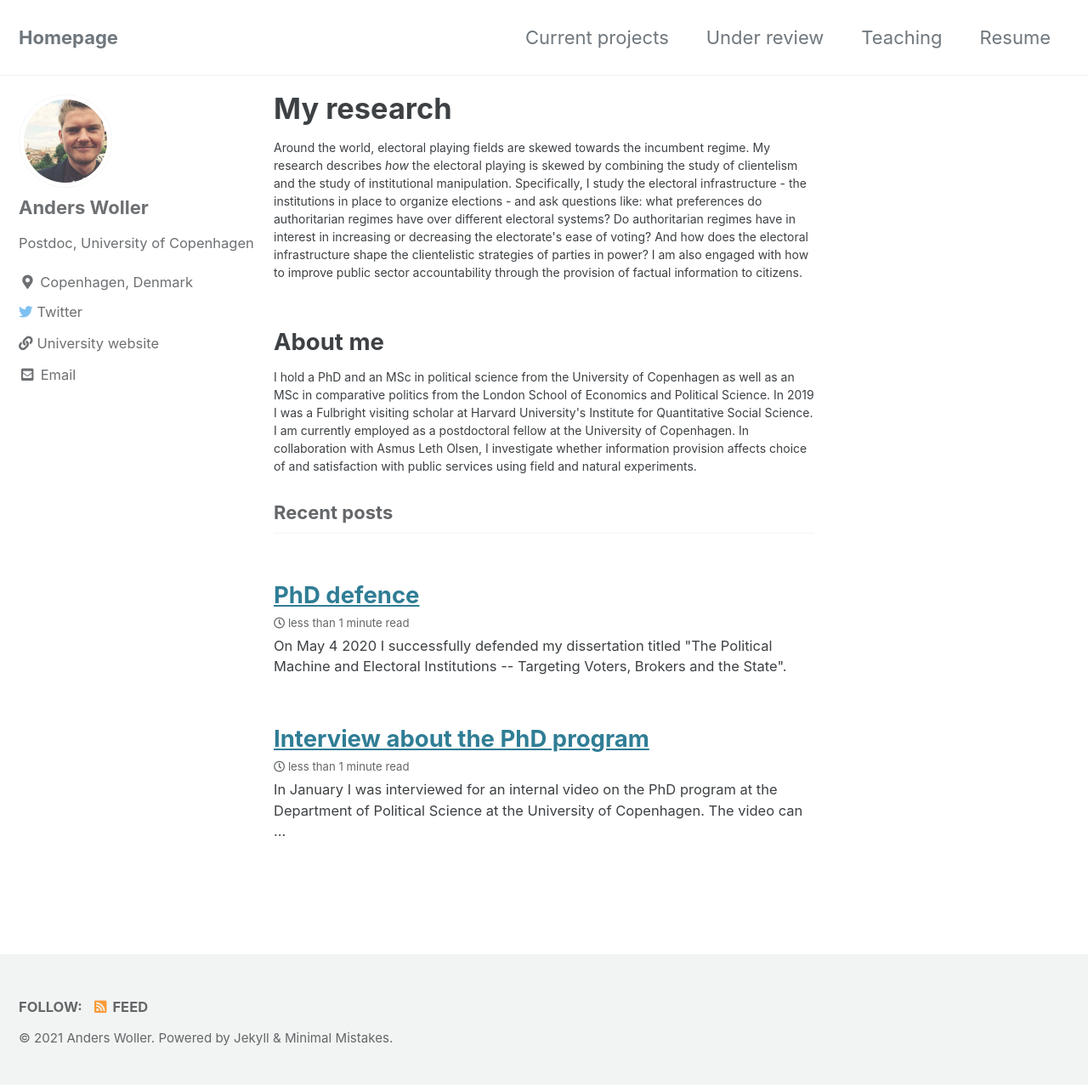
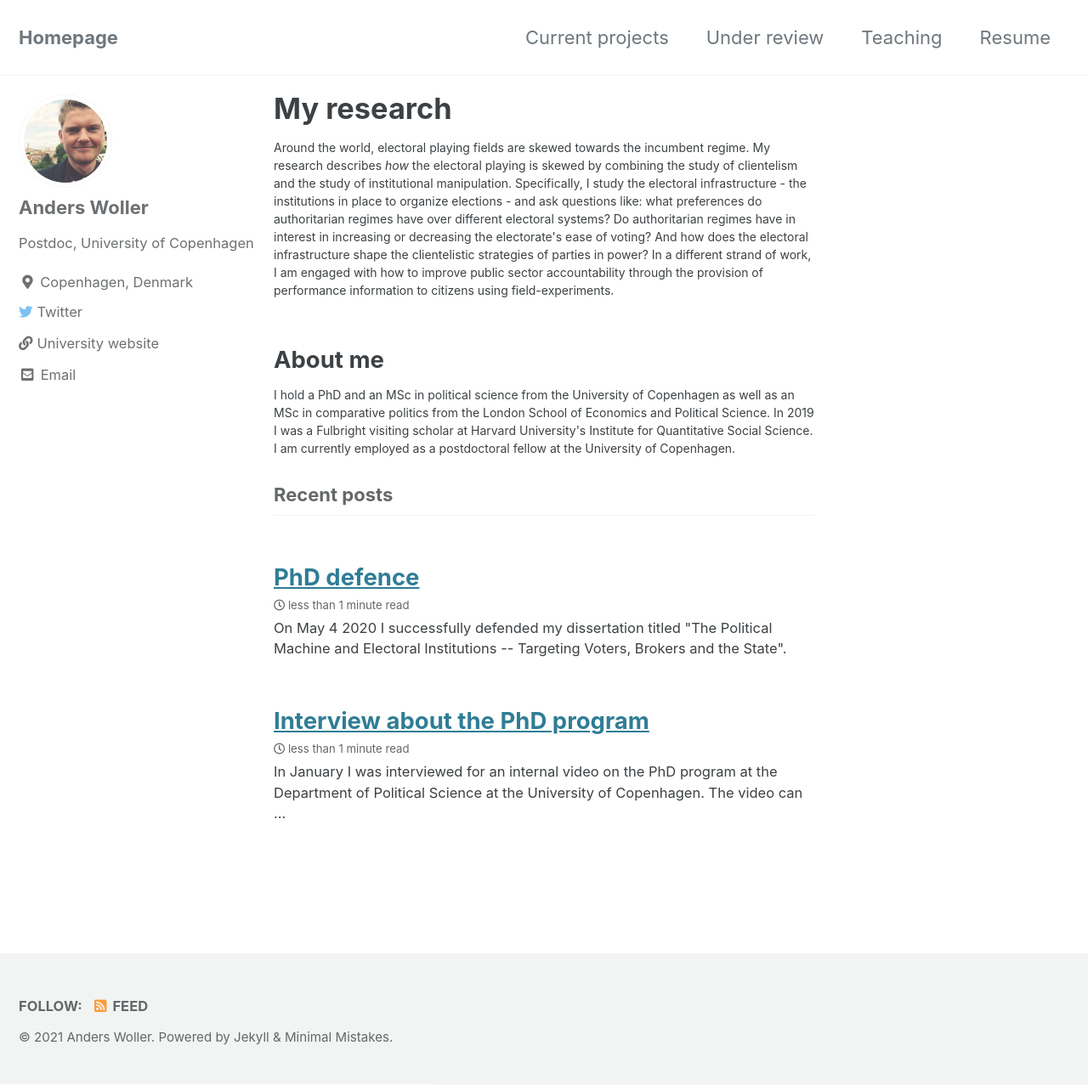
Before and after one commit to AndersWoller/AndersWoller.github.io, a Jekyll site: the page built from index.html, in a window 1280 px wide and 1277 px high. Shown: the whole window at 85% size. Built offline with Jekyll 4.4.1, drawn with Linux system fonts in a browser that asks for light colours; cached includes are drawn as plain includes; the list of posts is cut into pages by our own code.

Commit message:
intro homepage

```diff
--- a/index.html
+++ b/index.html
@@ -8,14 +8,12 @@ title: "My research"
   My research describes <i>how</i> the electoral playing is skewed by combining the study of clientelism and the study of institutional manipulation.
   Specifically, I study the electoral infrastructure - the institutions in place to organize elections - and ask questions like: what preferences do authoritarian regimes
   have over different electoral systems? Do authoritarian regimes have in interest in increasing or decreasing the electorate's ease of voting?
-  And how does the electoral infrastructure shape the clientelistic strategies of parties in power?
-  I am also engaged with how to improve public sector accountability through the provision of factual information to citizens.</p>
-
+  And how does the electoral infrastructure shape the clientelistic strategies of parties in power? In a different strand of work, I am engaged
+  with how to improve public sector accountability through the provision of performance information to citizens using field-experiments.</p>
 
 <h2> About me </h2>
 
 <p style="font-size:14px"> I hold a PhD and an MSc in political science from the University of Copenhagen as
   well as an MSc in comparative politics from the London School of Economics and Political Science. In 2019 I
   was a Fulbright visiting scholar at Harvard University's Institute for Quantitative Social Science. I am currently
-  employed as a postdoctoral fellow at the University of Copenhagen. In collaboration with Asmus Leth Olsen, I
-  investigate whether information provision affects choice of and satisfaction with public services using field and natural experiments.</p>
+  employed as a postdoctoral fellow at the University of Copenhagen.</p>
```
